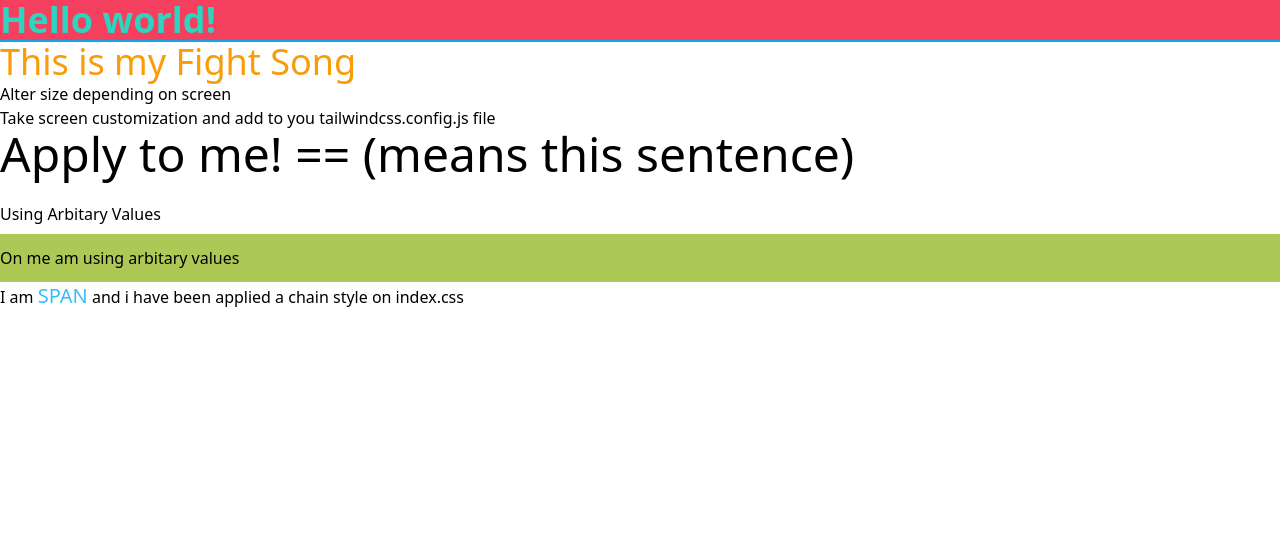
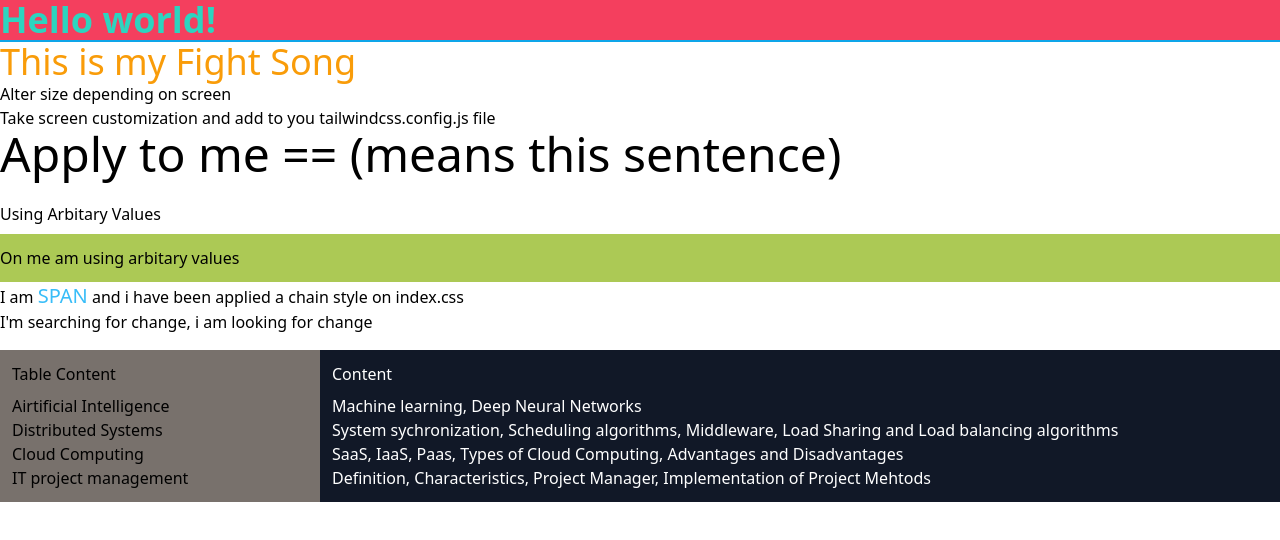
Before and after one commit to alsongard/tailwind_css, a React (Create React App) app in the folder first_app/: page / in a window 1280 px wide. Shown: the top 540 px of the page. Built offline with nearby package versions, Linux system fonts and the light colour scheme.

Commit message:
flex property

```diff
--- a/first_app/src/App.js
+++ b/first_app/src/App.js
@@ -1,20 +1,43 @@
 
 function App() {
   return (
-    <section>
+    <section className="w-screen">
       <header className="bg-rose-500 border-b-2 border-sky-500" >
-        <h1 className="text-4xl text-teal-400 font-bold text-left">Hello world!</h1>
+      <h1 className="text-4xl text-teal-400 font-bold text-left">Hello world!</h1>
       </header>
       <p className="text-4xl text-newer-500">This is my Fight Song</p>
 
       <h3>Alter size depending on screen</h3>
       <p>Take screen customization and add to you tailwindcss.config.js file</p>
-      <p className="text-xs lg:text-5xl">Apply to me! == (means this sentence)</p>
+      <p className="sm:text-xs md:text-base lg:text-5xl">Apply to me == (means this sentence)</p>
       <br/>
       <h3 className="mb-1">Using Arbitary Values</h3>
       <p className="bg-[#acc955] py-2 ">On me am using arbitary values</p>
 
       <p>I am <span>span</span> and i have been applied a chain style on index.css</p>
+
+      <h1>I'm searching for change, i am looking for change</h1>
+
+      <div className="flex flex-row  mt-3">
+        <div className="bg-stone-500 w-1/4 pl-2 py-2">
+          <p>Table Content</p>
+          <div className="mt-1 bg-inherit flex flex-col">
+            <p>Airtificial Intelligence</p>
+            <p>Distributed Systems</p>
+            <p>Cloud Computing</p>
+            <p>IT project management</p>
+          </div>
+        </div>
+        <div className="bg-gray-900 w-3/4 text-white pl-2 py-2">
+          <p>Content</p>
+          <div className="mt-1 bg-inherit flex flex-col">
+            <p>Machine learning, Deep Neural Networks</p>
+            <p>System sychronization, Scheduling algorithms, Middleware, Load Sharing and Load balancing algorithms</p>
+            <p>SaaS, IaaS, Paas, Types of Cloud Computing, Advantages and Disadvantages</p>
+            <p>Definition, Characteristics, Project Manager, Implementation of Project Mehtods</p>
+          </div>
+        </div>
+      </div>
     </section>
 
   );
```
